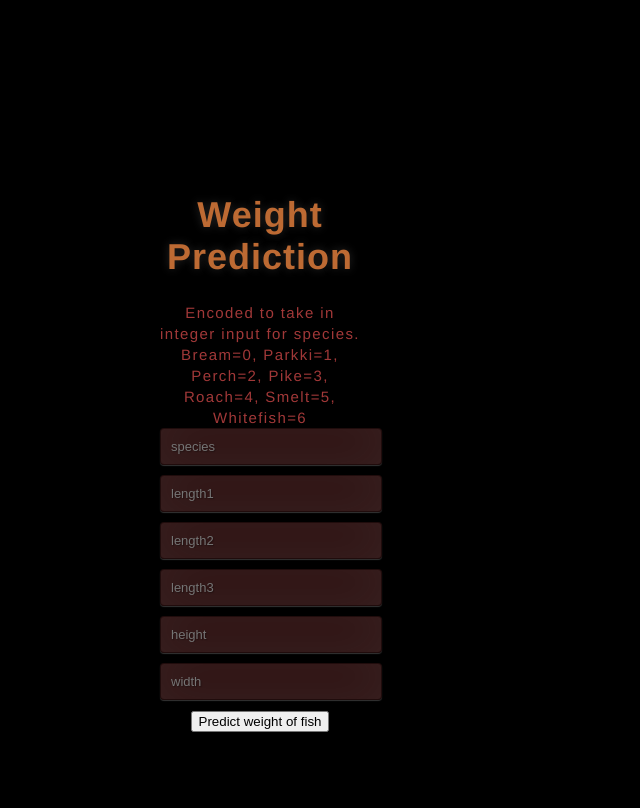
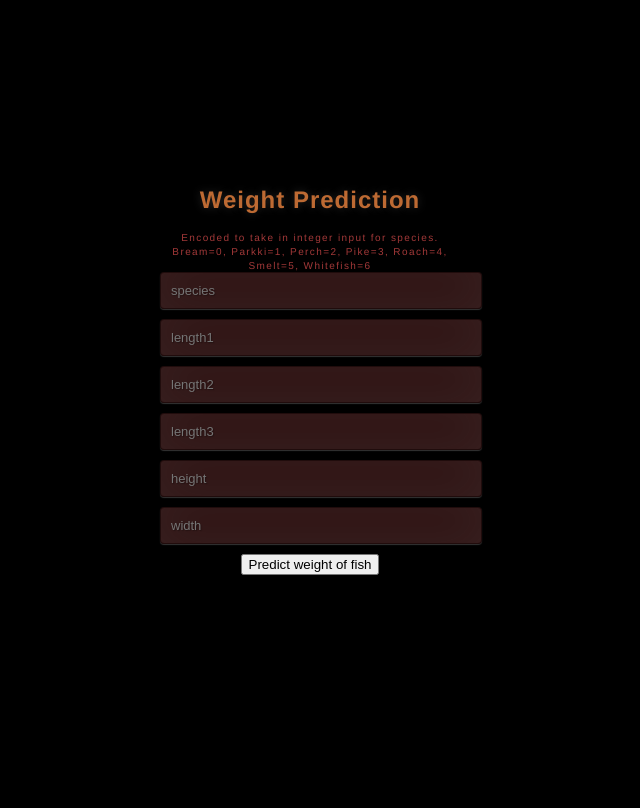
Before and after one commit to Isaac-Ayo/FishData_ML_Deployment, a Flask app: page / in a window 1280 px wide. Shown: the whole page, without its empty margins (330-970 px from the left). Run offline with Flask 2, Linux system fonts and the light colour scheme; parts of the project's set-up code (start-up, migrations or seed data) failed here and were passed over.

Commit message:
Update style.css

```diff
--- a/static/css/style.css
+++ b/static/css/style.css
@@ -8,7 +8,7 @@ body {
 	font-family: 'Helvetica';
 	background: rgb(76, 82, 172);
 	color: rgb(161, 56, 56);
-	font-size: 18px;
+	font-size: 12px;
 	text-align:center;
 	letter-spacing:1.4px;
 
@@ -18,8 +18,8 @@ body {
 	top: 40%;
 	left: 50%;
 	margin: -150px 0 0 -150px;
-	width:200px;
-	height:200px;
+	width:300px;
+	height:300px;
 }
 
 .login h1 { color: rgb(189, 106, 51); text-shadow: 0 0 10px rgba(133, 132, 132, 0.3); letter-spacing:1px; text-align:center; }
```
